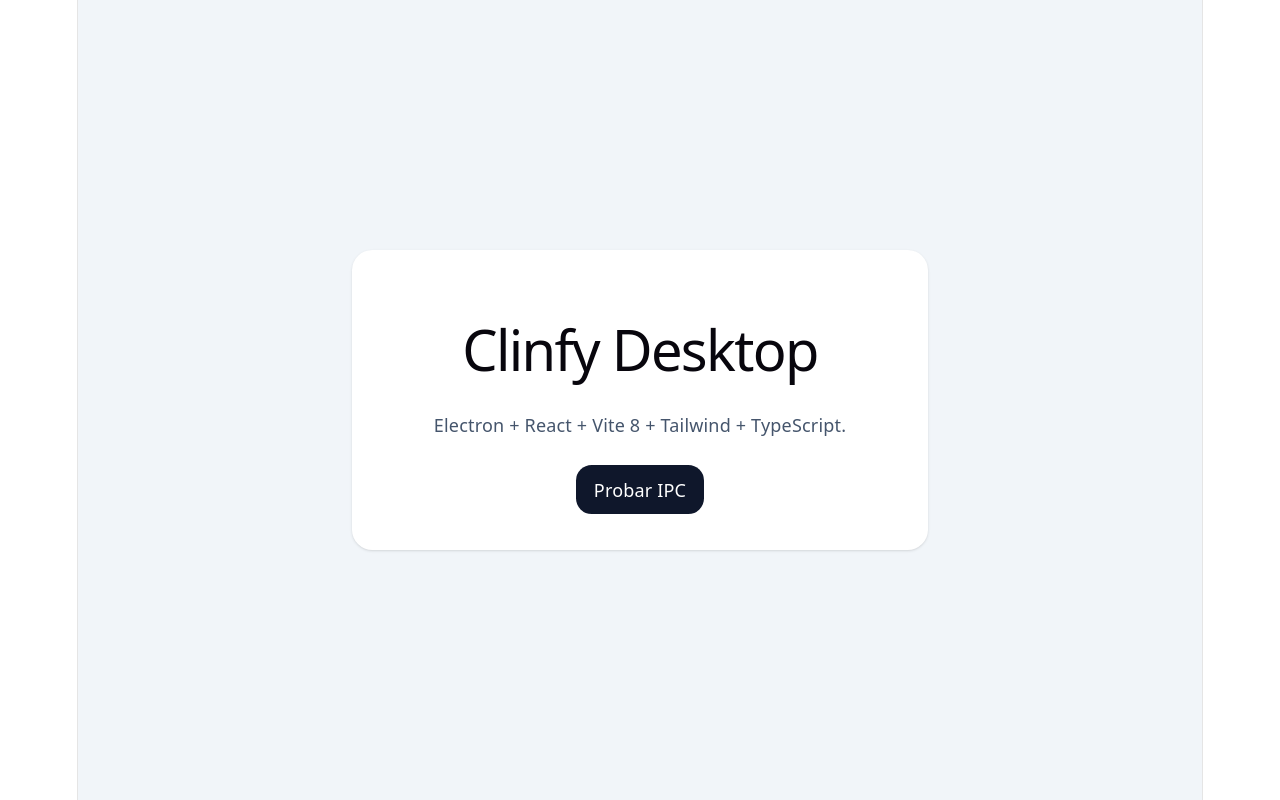
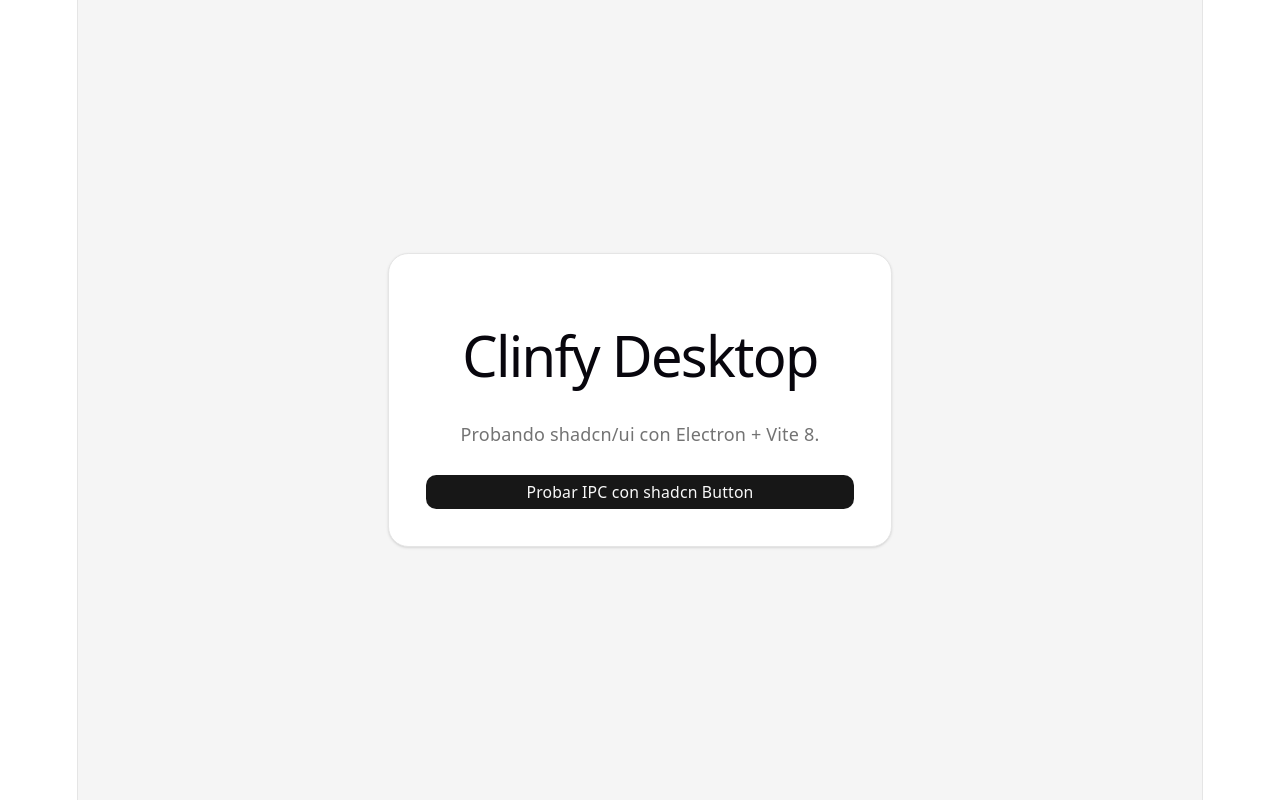
Before and after one commit to Clinfy/Clinfy-Desktop, a React (Vite) app: page / in a window 1280 px wide. Built offline with nearby package versions, Linux system fonts and the light colour scheme.

Commit message:
Refactor App to use `Button` from shadcn/ui, simplify `handlePing`, and update styles for theming consistency.

```diff
--- a/src/App.tsx
+++ b/src/App.tsx
@@ -1,60 +1,30 @@
 import { useState } from 'react'
+import { Button } from '@/components/ui/button'
 
 function App() {
   const [message, setMessage] = useState<string | null>(null)
-  const [error, setError] = useState<string | null>(null)
 
   async function handlePing() {
-    setMessage(null)
-    setError(null)
-
-    try {
-      console.log('[renderer] window.clinfy:', window.clinfy)
-
-      if (!window.clinfy) {
-        setError('window.clinfy no existe. El preload no se cargó correctamente.')
-        return
-      }
-
-      const response = await window.clinfy.app.ping()
-
-      console.log('[renderer] response:', response)
-
-      setMessage(response.message)
-    } catch (error) {
-      console.error('[renderer] ping error:', error)
-      setError('Error ejecutando IPC. Revisá la consola.')
-    }
+    const response = await window.clinfy.app.ping()
+    setMessage(response.message)
   }
 
   return (
-      <main className="flex min-h-screen items-center justify-center bg-slate-100 p-6">
-        <section className="w-full max-w-lg rounded-2xl bg-white p-8 shadow">
-          <h1 className="text-4xl font-bold text-slate-900">
-            Clinfy Desktop
-          </h1>
+      <main className="flex min-h-screen items-center justify-center bg-muted p-6">
+        <section className="w-full max-w-md rounded-2xl border bg-card p-8 text-card-foreground shadow">
+          <h1 className="text-3xl font-bold">Clinfy Desktop</h1>
 
-          <p className="mt-3 text-slate-600">
-            Electron + React + Vite 8 + Tailwind + TypeScript.
+          <p className="mt-2 text-muted-foreground">
+            Probando shadcn/ui con Electron + Vite 8.
           </p>
 
-          <button
-              type="button"
-              onClick={handlePing}
-              className="mt-6 rounded-xl bg-slate-900 px-4 py-2.5 font-medium text-white transition hover:bg-slate-700"
-          >
-            Probar IPC
-          </button>
+          <Button type="button" onClick={handlePing} className="mt-6 w-full">
+            Probar IPC con shadcn Button
+          </Button>
 
           {message && (
               <div className="mt-5 rounded-xl bg-emerald-50 px-4 py-3 text-sm text-emerald-700">
                 {message}
-              </div>
-          )}
-
-          {error && (
-              <div className="mt-5 rounded-xl bg-red-50 px-4 py-3 text-sm text-red-700">
-                {error}
               </div>
           )}
         </section>
```
